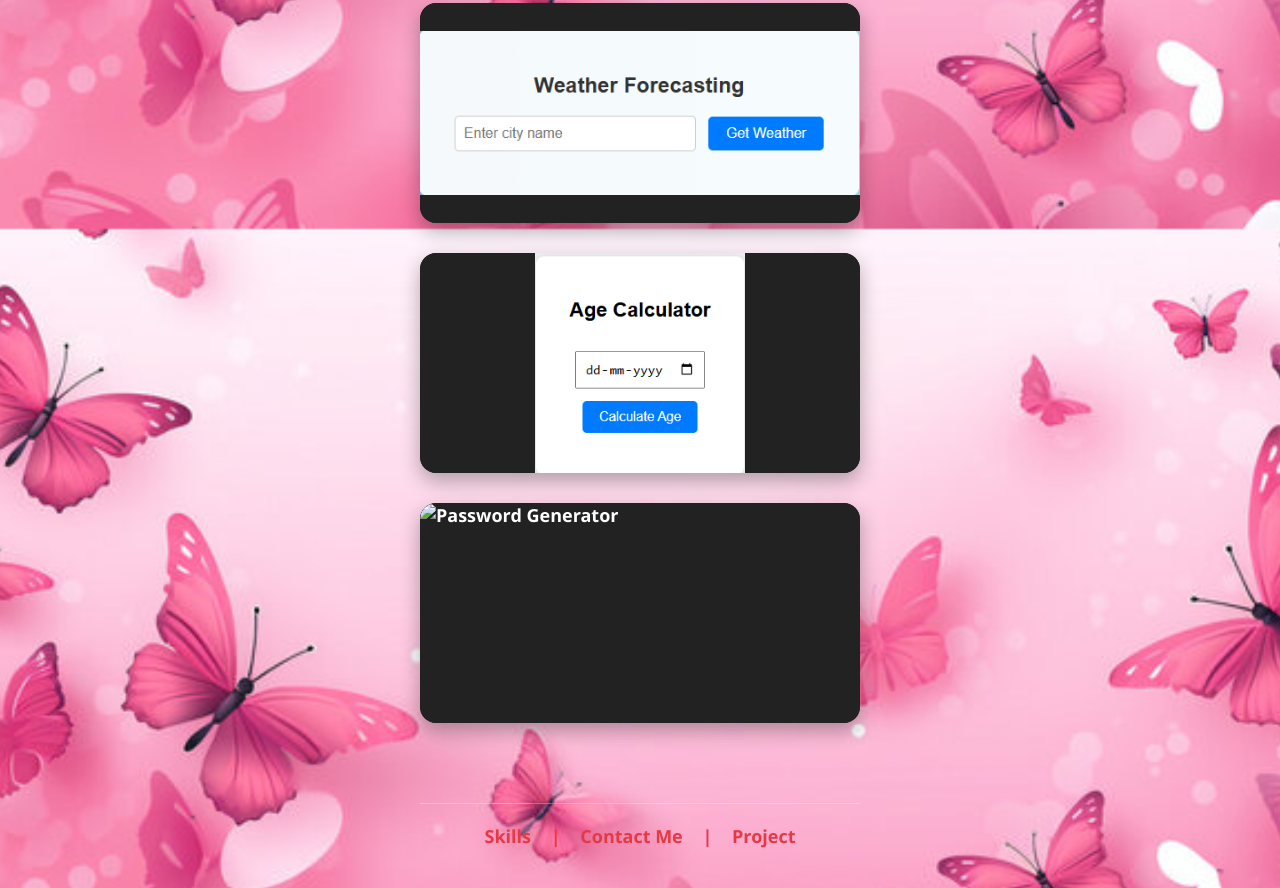
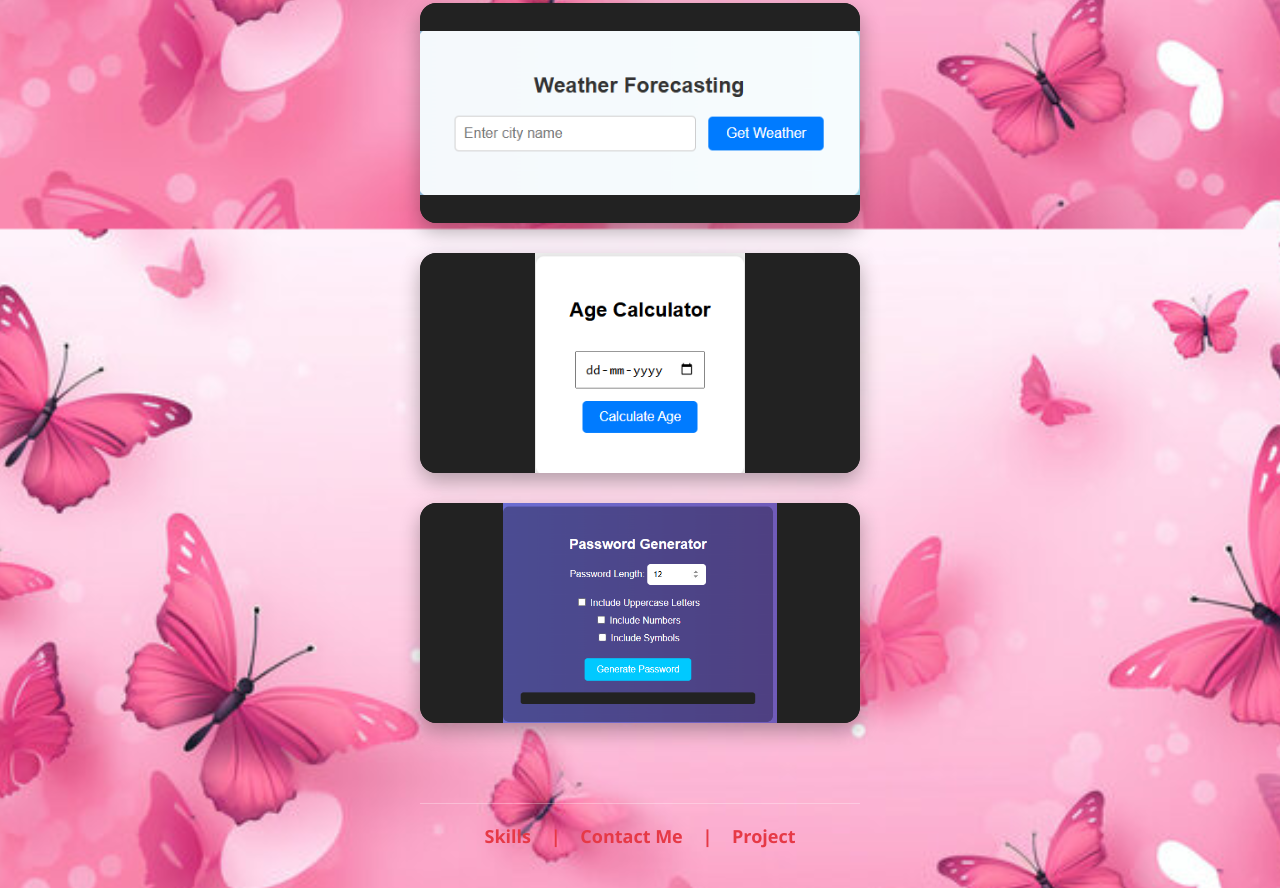
Before and after one commit to shruti-shinde25/portfolio, a plain HTML site: page index.html in a window 1280 px wide. Shown: the part 571-1459 px from the top of the page. Drawn offline with Linux system fonts and the light colour scheme.

Commit message:
Update index.html

```diff
--- a/index.html
+++ b/index.html
@@ -233,7 +233,7 @@
         </div>
       </div>
       <div class="project-card">
-        <img src="img1.PNG" alt="Password Generator" />
+        <img src="img1PNG.PNG" alt="Password Generator" />
         <div class="overlay">
           Secure Password Generator with customizable options for strength and length.
         </div>
```
